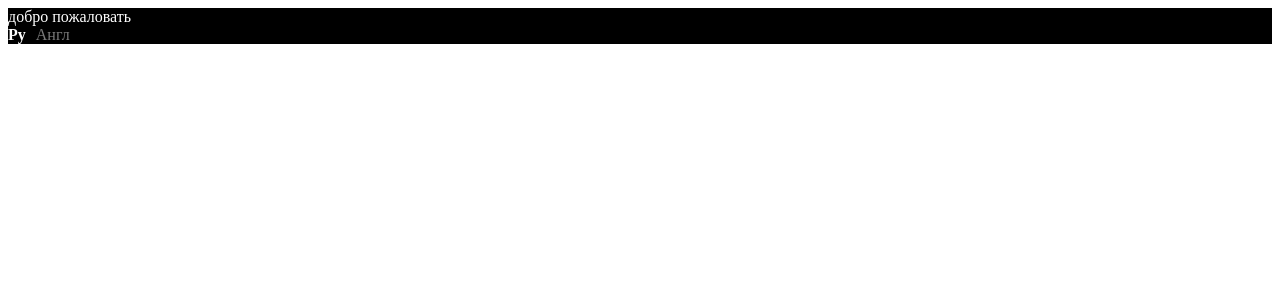
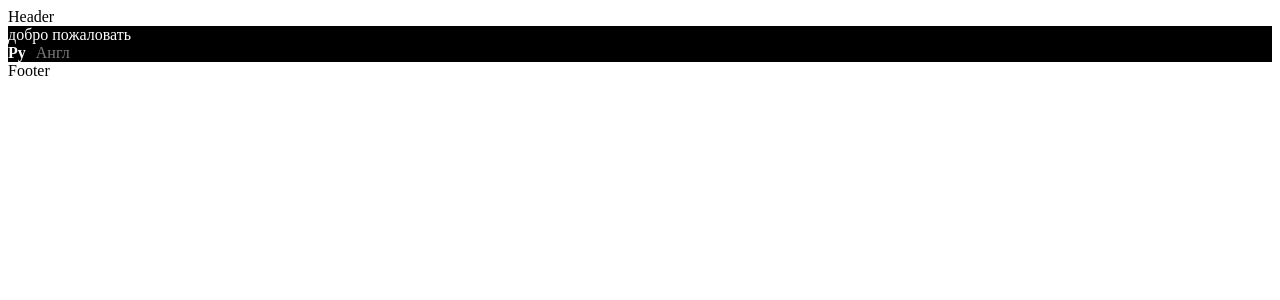
Before and after one commit to VladimirSukhoparov/online-movie-theater, a Next.js app: page / in a window 1280 px wide. Shown: the top 300 px of the page. Built offline with nearby package versions, Linux system fonts and the light colour scheme.

Commit message:
Вернул файл _app

```diff
--- /dev/null
+++ b/src/components/Layout/Layout.tsx
@@ -0,0 +1,15 @@
+import React from 'react';
+import Header from '../header/Header';
+import Footer from '../footer/Footer';
+
+const Layout = ({ children }) => {
+    return (
+        <>
+            <Header />
+            {children}
+            <Footer />
+        </>
+    );
+};
+
+export default Layout;
--- /dev/null
+++ b/src/components/footer/Footer.tsx
@@ -0,0 +1,11 @@
+import React from 'react';
+
+const Footer = () => {
+    return (
+        <div>
+            Footer
+        </div>
+    );
+};
+
+export default Footer;
--- /dev/null
+++ b/src/components/header/Header.tsx
@@ -0,0 +1,11 @@
+import React from 'react';
+
+const Header = () => {
+    return (
+        <div>
+            Header
+        </div>
+    );
+};
+
+export default Header;
--- /dev/null
+++ b/src/pages/_app.tsx
@@ -0,0 +1,10 @@
+import Layout from "../components/Layout/Layout"
+
+
+export default function App({ Component, pageProps }) {
+    return (
+        <Layout>
+            <Component {...pageProps} />
+        </Layout>
+    )
+  }
```
